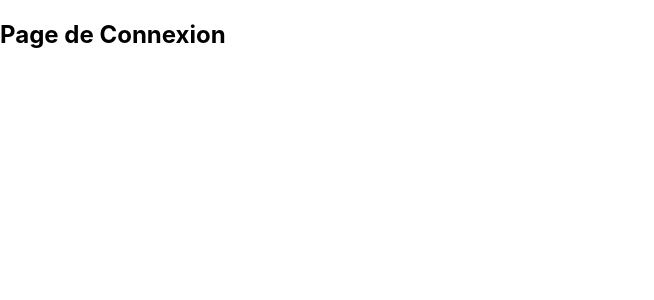
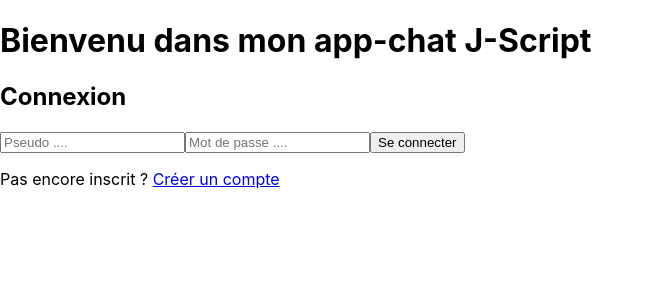
Before and after one commit to j3r3mC/chat-react, a React (Create React App) app: page / in a window 1280 px wide. Shown: the top 300 px of the page, without its empty margins (0-654 px from the left). Built offline with nearby package versions, Linux system fonts and the light colour scheme.

Commit message:
ADD Login OK

```diff
--- a/src/pages/Login.js
+++ b/src/pages/Login.js
@@ -1,5 +1,44 @@
-function Login() {
-  return <h2>Page de Connexion</h2>;
+import { useState } from "react";
+import { useNavigate } from "react-router-dom";
+
+function Login(){
+
+    const [ username, setUserName] = useState("");
+    const [ password, setPassword] = useState("");
+    const navigate = useNavigate();
+
+    const handleLogin = async (e) => {
+        e.preventDefault();
+        const response = await fetch("http://localhost:5000/api/auth/login", {
+            method: "POST",
+            headers: {
+                "Content-Type": "application/json"
+            },
+            body: JSON.stringify({ username, password })
+        });
+        const data = await response.json();
+        if(response.ok){
+            localStorage.setItem("token", data.token);
+            localStorage.setItem("role", data.role);
+            localStorage.setItem("userId", data.userId);
+            navigate("/home");
+        } else {
+            alert(data.message || "Échec de la connexion");
+        }
+    };
+
+    return (
+        <div>
+            <h1> Bienvenu dans mon app-chat J-Script</h1>
+            <h2>Connexion</h2>
+            <form onSubmit={handleLogin}>  {/* 🔥 Ajout de onSubmit */}
+                <input type="text" name="username" id="user_name" placeholder="Pseudo ...." value={username} onChange={(e)=> setUserName(e.target.value)} required />
+                <input type="text" name="password" id="user_password" placeholder="Mot de passe ...." value={password} onChange={(e)=> setPassword(e.target.value)} required />
+                <button type="submit">Se connecter</button>
+            </form>
+            <p>Pas encore inscrit ? <a href="/register">Créer un compte</a></p>
+        </div>
+    );
 }
 
 export default Login;
--- a/src/pages/Register.js
+++ b/src/pages/Register.js
@@ -1,5 +1,43 @@
+import { useState } from "react";
+import { useNavigate } from "react-router-dom";
+
 function Register() {
-  return <h2>Page d'Inscription</h2>;
+  const [username, setUsername] = useState("");
+  const [email, setEmail] = useState("");
+  const [password, setPassword] = useState("");
+  const navigate = useNavigate();
+
+  const handleRegister = async (e) => {
+    e.preventDefault();
+
+    const response = await fetch("http://127.0.0.1:5000/api/auth/register", {
+      method: "POST",
+      headers: { "Content-Type": "application/json" },
+      body: JSON.stringify({ username, email, password }),
+    });
+
+    const data = await response.json();
+
+    if (response.ok) {
+      alert("Compte créé avec succès !");
+      navigate("/login"); // Redirige vers la connexion
+    } else {
+      alert("Erreur d'inscription : " + data.message);
+    }
+  };
+
+  return (
+    <div>
+      <h2>Inscription</h2>
+      <form onSubmit={handleRegister}>
+        <input type="text" placeholder="Nom d'utilisateur" value={username} onChange={(e) => setUsername(e.target.value)} required />
+        <input type="email" placeholder="Email" value={email} onChange={(e) => setEmail(e.target.value)} required />
+        <input type="password" placeholder="Mot de passe" value={password} onChange={(e) => setPassword(e.target.value)} required />
+        <button type="submit">S'inscrire</button>
+      </form>
+      <p>Déjà inscrit ? <a href="/login">Se connecter</a></p>
+    </div>
+  );
 }
 
 export default Register;
```
